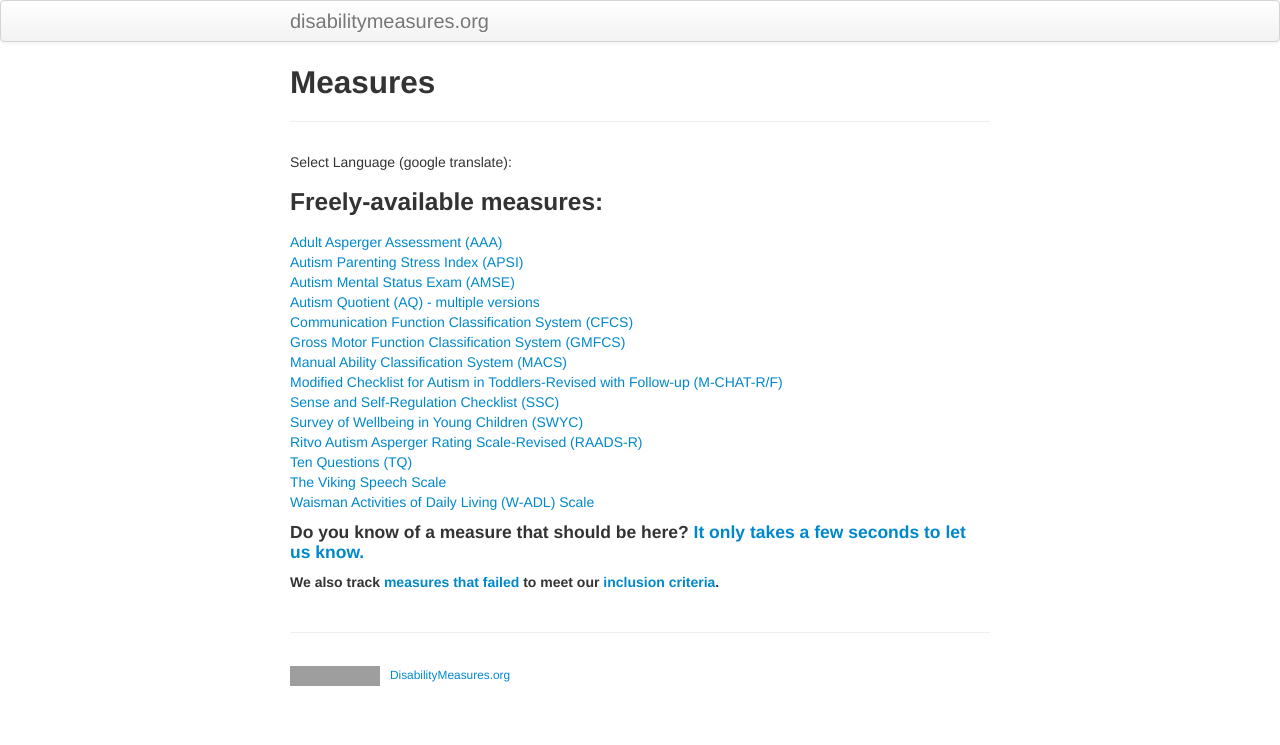
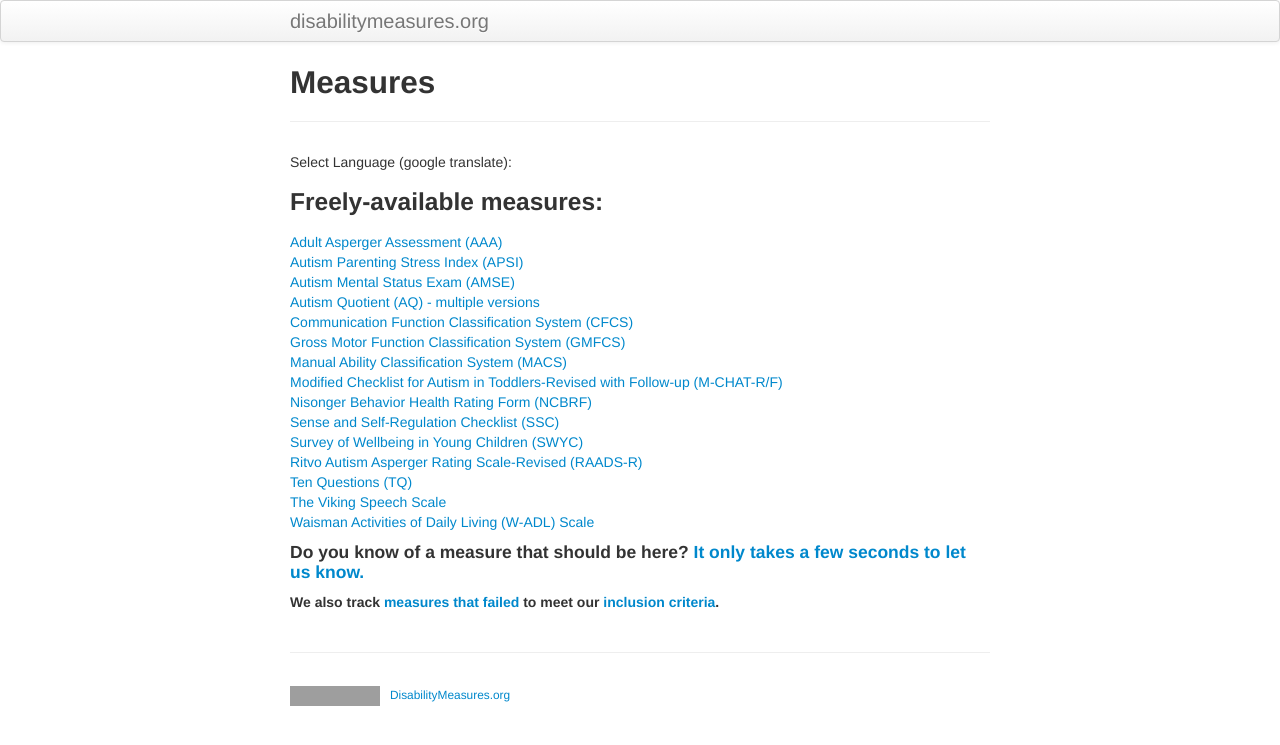
Before and after one commit to mjmaenner/disabilitymeasures, a Jekyll site: the page built from measures/index.md, in a window 1280 px wide. Shown: the top 745 px of the page. Built offline with Jekyll 4.4.1, drawn with Linux system fonts in a browser that asks for light colours; grey boxes are pictures that could not be loaded.

Commit message:
added ncbrf

```diff
--- a/measures/index.md
+++ b/measures/index.md
@@ -21,7 +21,8 @@ function googleTranslateElementInit() {
 [Gross Motor Function Classification System (GMFCS)](http://disabilitymeasures.org/gmfcs)
 [Manual Ability Classification System (MACS)](http://disabilitymeasures.org/macs/)
 [Modified Checklist for Autism in Toddlers-Revised with Follow-up (M-CHAT-R/F)](http://disabilitymeasures.org/m-chat)
-[Sense and Self-Regulation Checklist (SSC)](http://disabilitymeasures.org/ssc)
+[Nisonger Behavior Health Rating Form (NCBRF)](http://disabilitymeasures.org/ncbrf)
+  [Sense and Self-Regulation Checklist (SSC)](http://disabilitymeasures.org/ssc)
 [Survey of Wellbeing in Young Children (SWYC)](http://disabilitymeasures.org/swyc)
 [Ritvo Autism Asperger Rating Scale-Revised (RAADS-R)](http://disabilitymeasures.org/raads-r)
 [Ten Questions (TQ)](http://disabilitymeasures.org/tenquestions)
```
